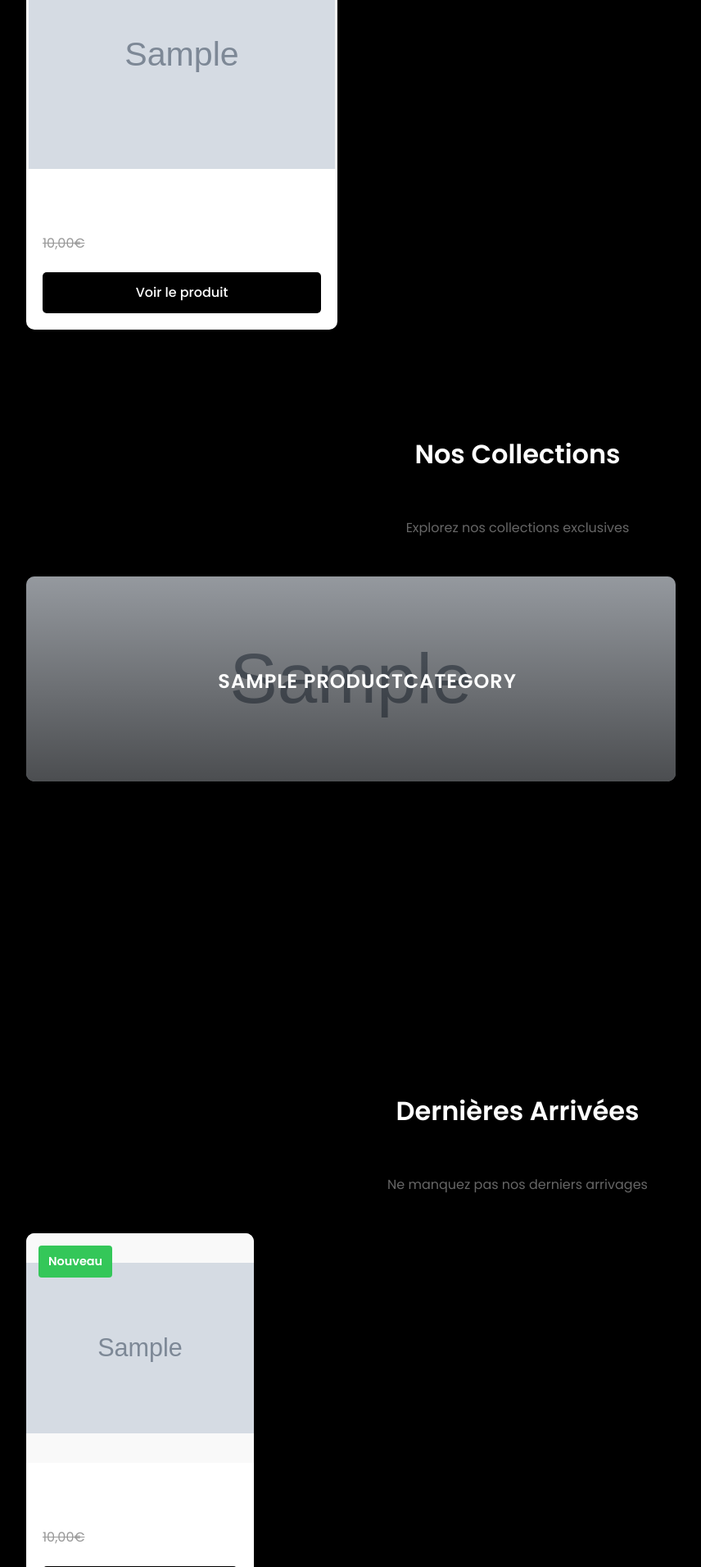
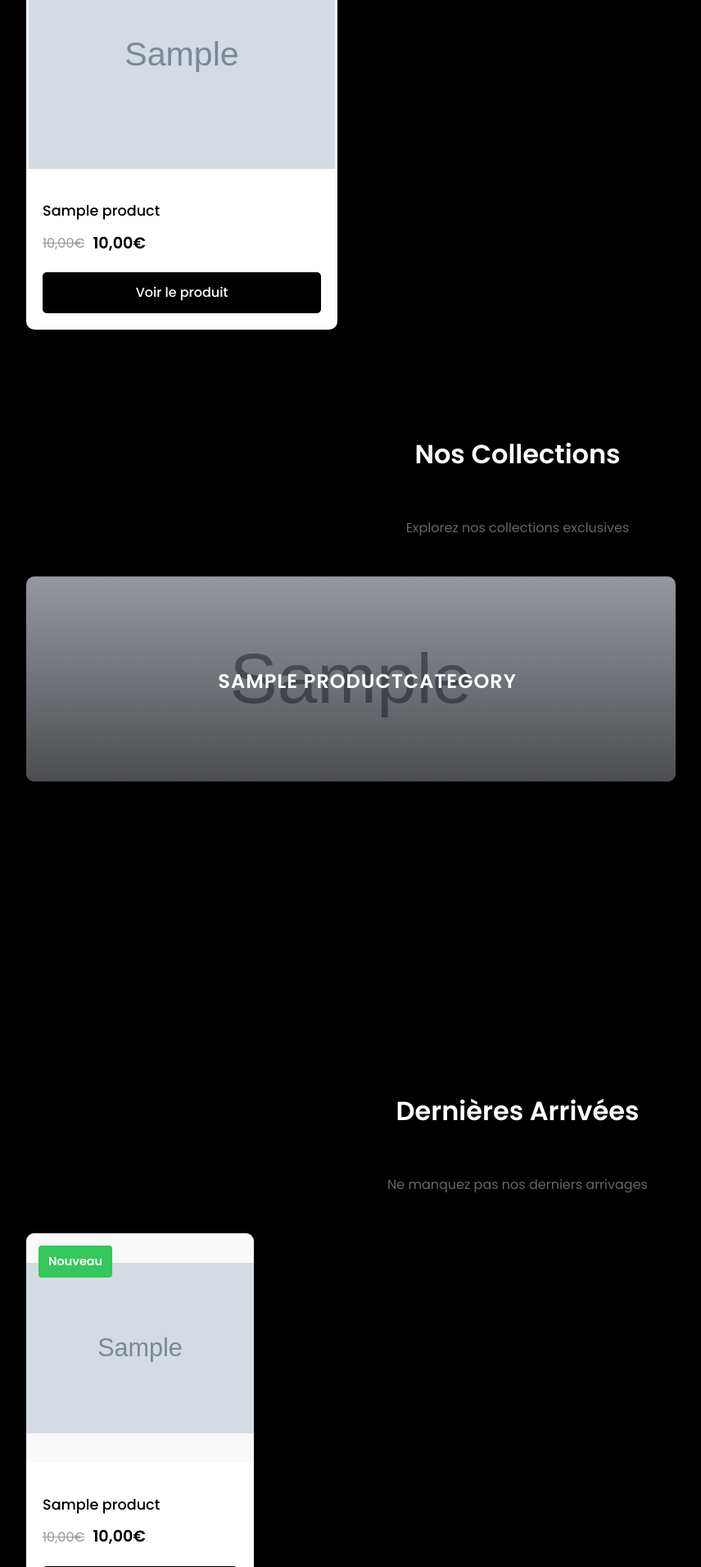
Before and after one commit to JaysonPasquier/amca-club, a Django app: page /shop/ in a window 1280 px wide. Shown: the part 852-2763 px from the top of the page at 82% size, without its empty margins (8-864 px from the left). Run offline with Django 4.2, Linux system fonts and the light colour scheme; a user stored in the database is signed in; data comes from the database, SQL or seed files in the repository; tables that the repository leaves empty hold one stand-in row (values such as "Sample post"); grey boxes marked "Sample" are stand-in pictures.

Commit message:
change style

```diff
--- a/v1/backend/templates/core/shop/shop_home.html
+++ b/v1/backend/templates/core/shop/shop_home.html
@@ -366,12 +366,14 @@
     }
 
     .product-details h3 {
+        color: black;
         font-size: 1.1rem;
         margin-bottom: 10px;
         font-weight: 500;
     }
 
     .product-price {
+        color: black;
         display: flex;
         align-items: center;
         margin-bottom: 20px;
```
